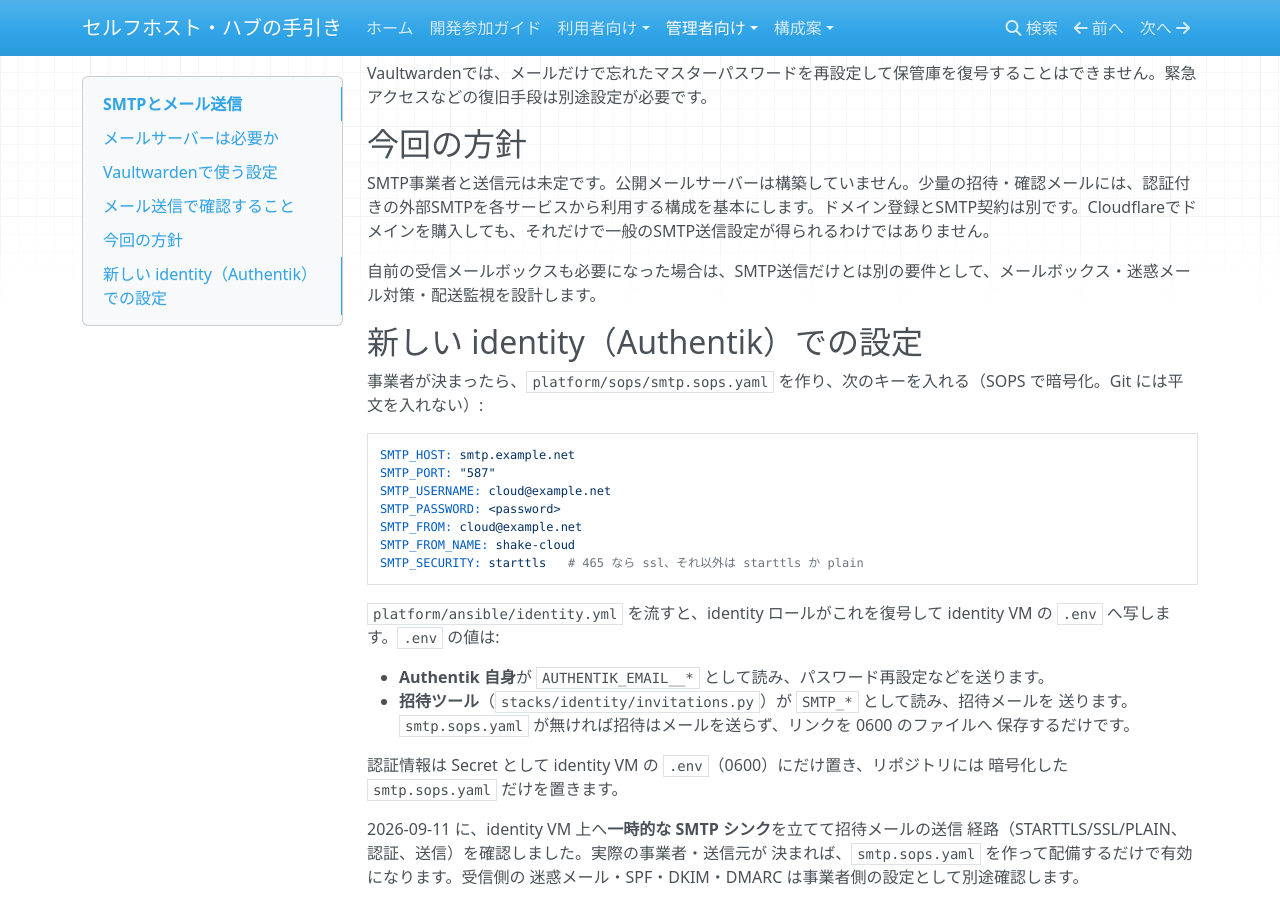
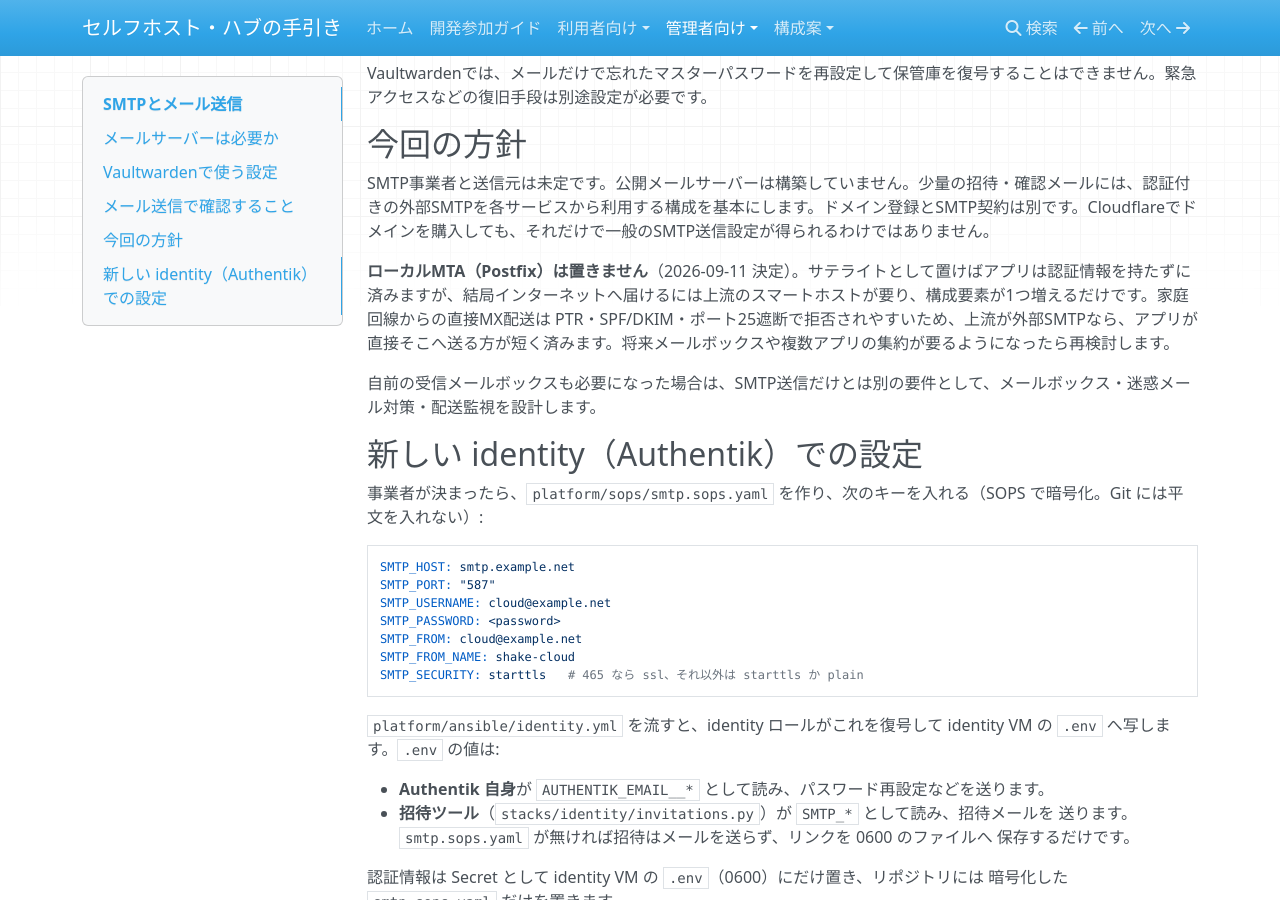
Before and after one commit to rurutheGeek/shake-cloud, an MkDocs documentation site: the page built from docs/operations/smtp.md, in a window 1280 px wide and 900 px high, scrolled down 1165 px. Built offline with MkDocs 1.6.1, drawn with Linux system fonts in a browser that asks for light colours; nearby versions of some CDN libraries.

Commit message:
docs: メールは外部SMTPリレーを使いPostfixは置かないと決める

```diff
--- a/docs/operations/smtp.md
+++ b/docs/operations/smtp.md
@@ -53,6 +53,8 @@
 
 SMTP事業者と送信元は未定です。公開メールサーバーは構築していません。少量の招待・確認メールには、認証付きの外部SMTPを各サービスから利用する構成を基本にします。ドメイン登録とSMTP契約は別です。Cloudflareでドメインを購入しても、それだけで一般のSMTP送信設定が得られるわけではありません。
 
+**ローカルMTA（Postfix）は置きません**（2026-09-11 決定）。サテライトとして置けばアプリは認証情報を持たずに済みますが、結局インターネットへ届けるには上流のスマートホストが要り、構成要素が1つ増えるだけです。家庭回線からの直接MX配送は PTR・SPF/DKIM・ポート25遮断で拒否されやすいため、上流が外部SMTPなら、アプリが直接そこへ送る方が短く済みます。将来メールボックスや複数アプリの集約が要るようになったら再検討します。
+
 自前の受信メールボックスも必要になった場合は、SMTP送信だけとは別の要件として、メールボックス・迷惑メール対策・配送監視を設計します。
 
 ## 新しい identity（Authentik）での設定
```
Also changed, not shown: docs/operations/handover.md (+1 -0 lines).
